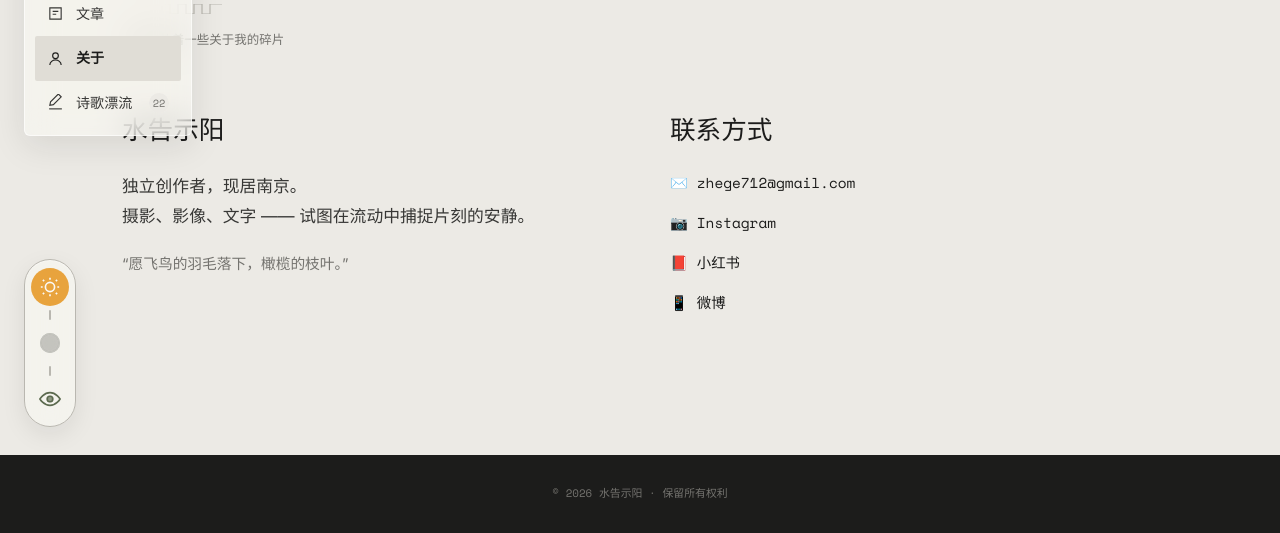
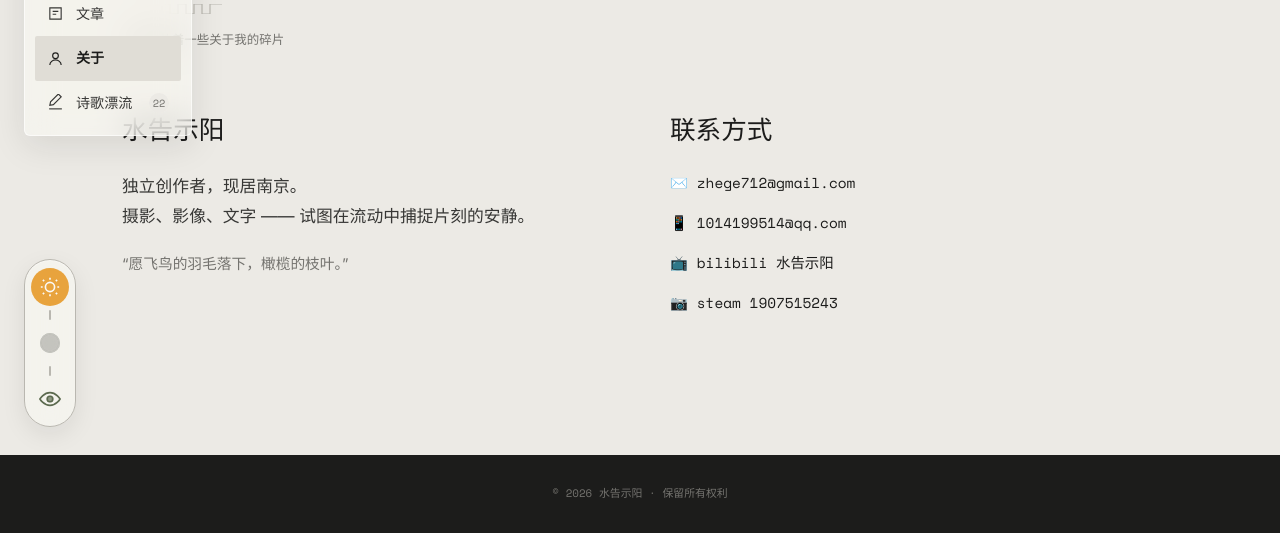
Before and after one commit to zhege712-crypto/zhege712-crypto.github.io, a website: page about.html in a window 1280 px wide. Shown: the part 273-806 px from the top of the page. Drawn offline with nearby package versions, Linux system fonts and the light colour scheme.

Commit message:
Update about.html

```diff
--- a/about.html
+++ b/about.html
@@ -229,9 +229,9 @@ footer{ padding:30px 0; text-align:center; font-family:var(--font-mono); font-si
       <h2>联系方式</h2>
       <div class="contact-list">
         <a href="mailto:zhege712@gmail.com">✉️ zhege712@gmail.com</a>
-        <a href="#" target="_blank">📷 Instagram</a>
-        <a href="#" target="_blank">📕 小红书</a>
-        <a href="#" target="_blank">📱 微博</a>
+        <a href="#" target="_blank">📱 1014199514@qq.com</a>
+        <a href="#" target="_blank">📺 bilibili 水告示阳</a>
+        <a href="#" target="_blank">📷 steam 1907515243</a>
       </div>
     </div>
   </div>
```
